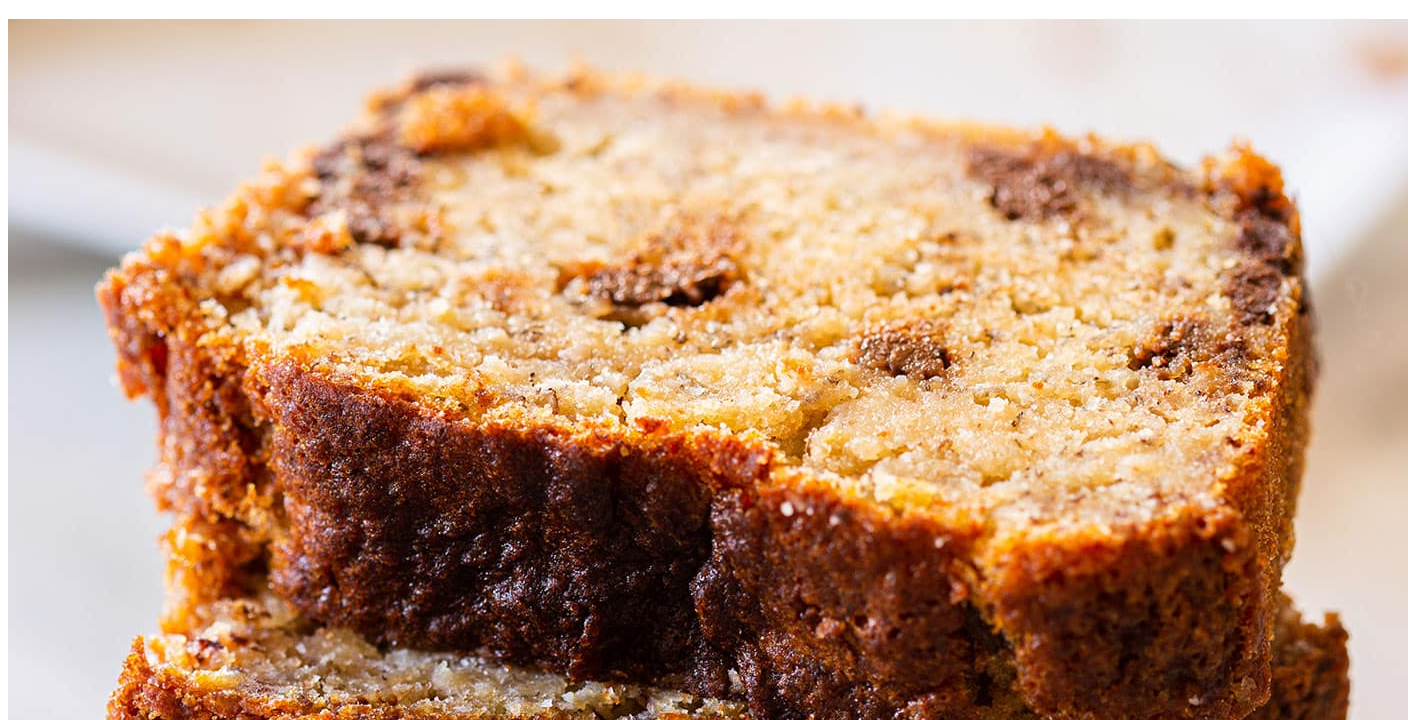
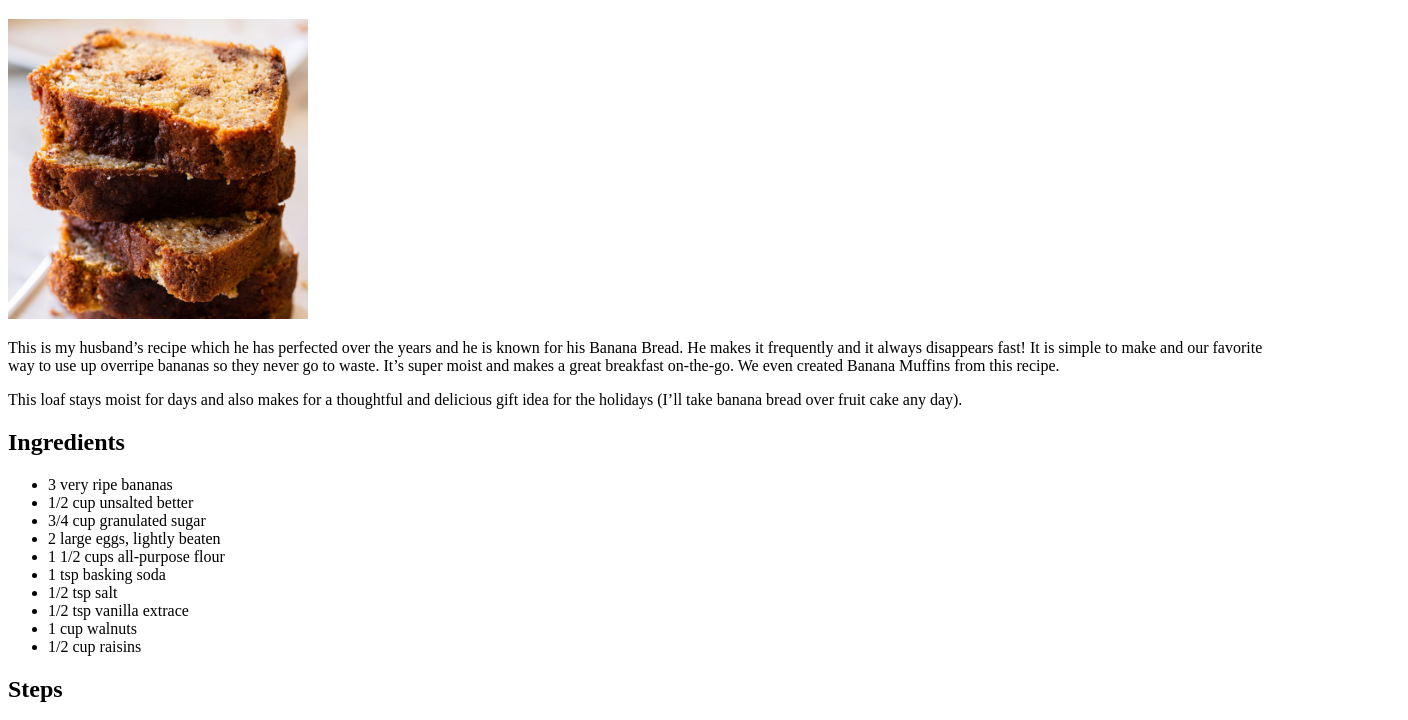
Before and after one commit to ffernandezTech/odin-recipes, a plain HTML site: page recipes/banana-bread.html in a window 1280 px wide. Shown: the part 61-781 px from the top of the page, 1408 px wide, since content can reach past the window. Drawn offline with Linux system fonts and the light colour scheme.

Commit message:
fix: banana bread imagge size and add alt

```diff
--- a/recipes/banana-bread.html
+++ b/recipes/banana-bread.html
@@ -8,7 +8,7 @@
 <body>
     <h1> Banana Bread</h1>
     <!-- all information from https://natashaskitchen.com/banana-bread-recipe-video/ -->
-    <img src="../images/banana-bread-image.jpg">
+    <img src="../images/banana-bread-image.jpg" width="300" alt="Banana Bread image">
     <p> This is my husband’s recipe which he has perfected over the years and he is known for his Banana Bread. He makes it frequently and it always disappears fast! It is simple to make and our favorite way to use up overripe bananas so they never go to waste. It’s super moist and makes a great breakfast on-the-go. We even created Banana Muffins from this recipe.</p>
     <p>This loaf stays moist for days and also makes for a thoughtful and delicious gift idea for the holidays (I’ll take banana bread over fruit cake any day). </p>
 
```
